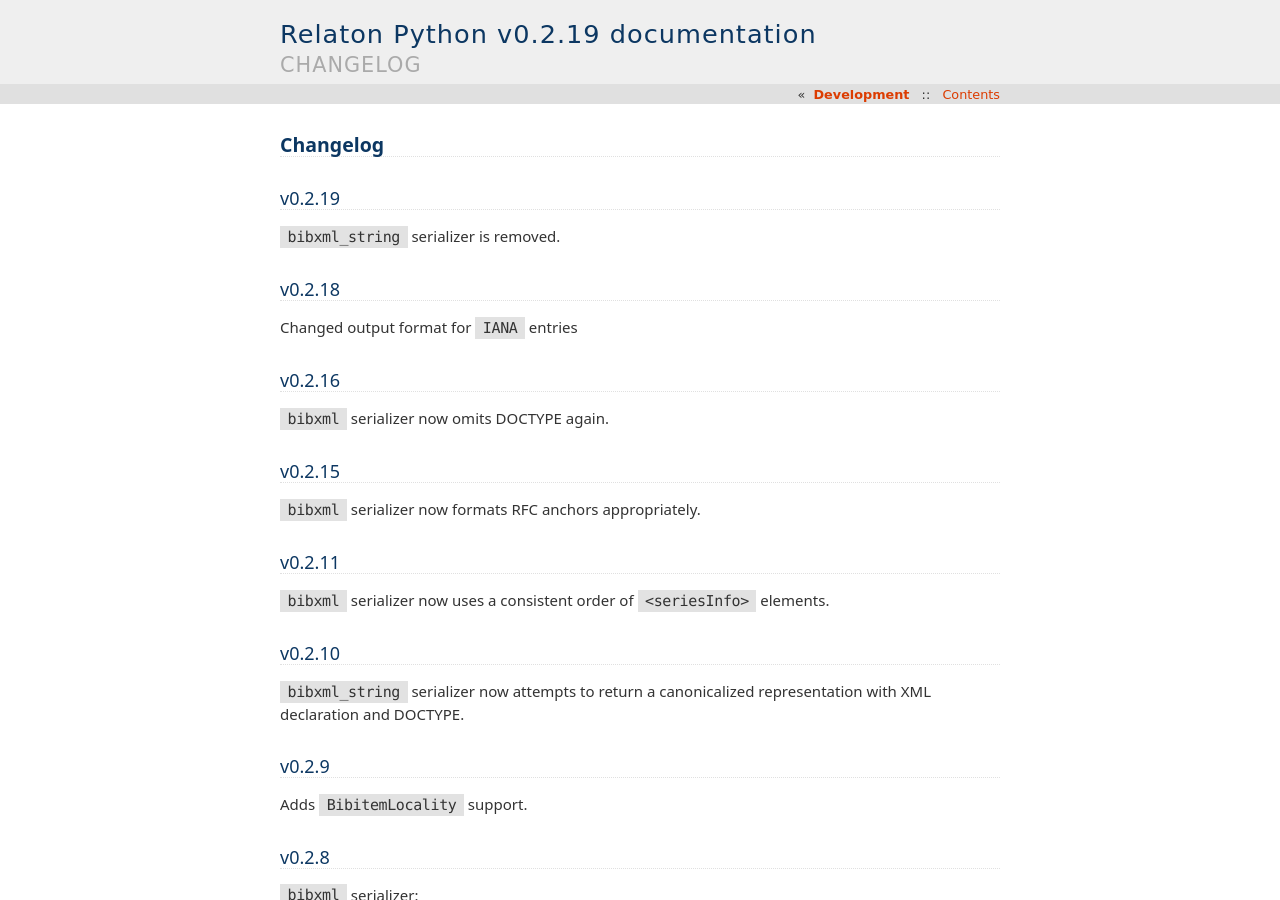
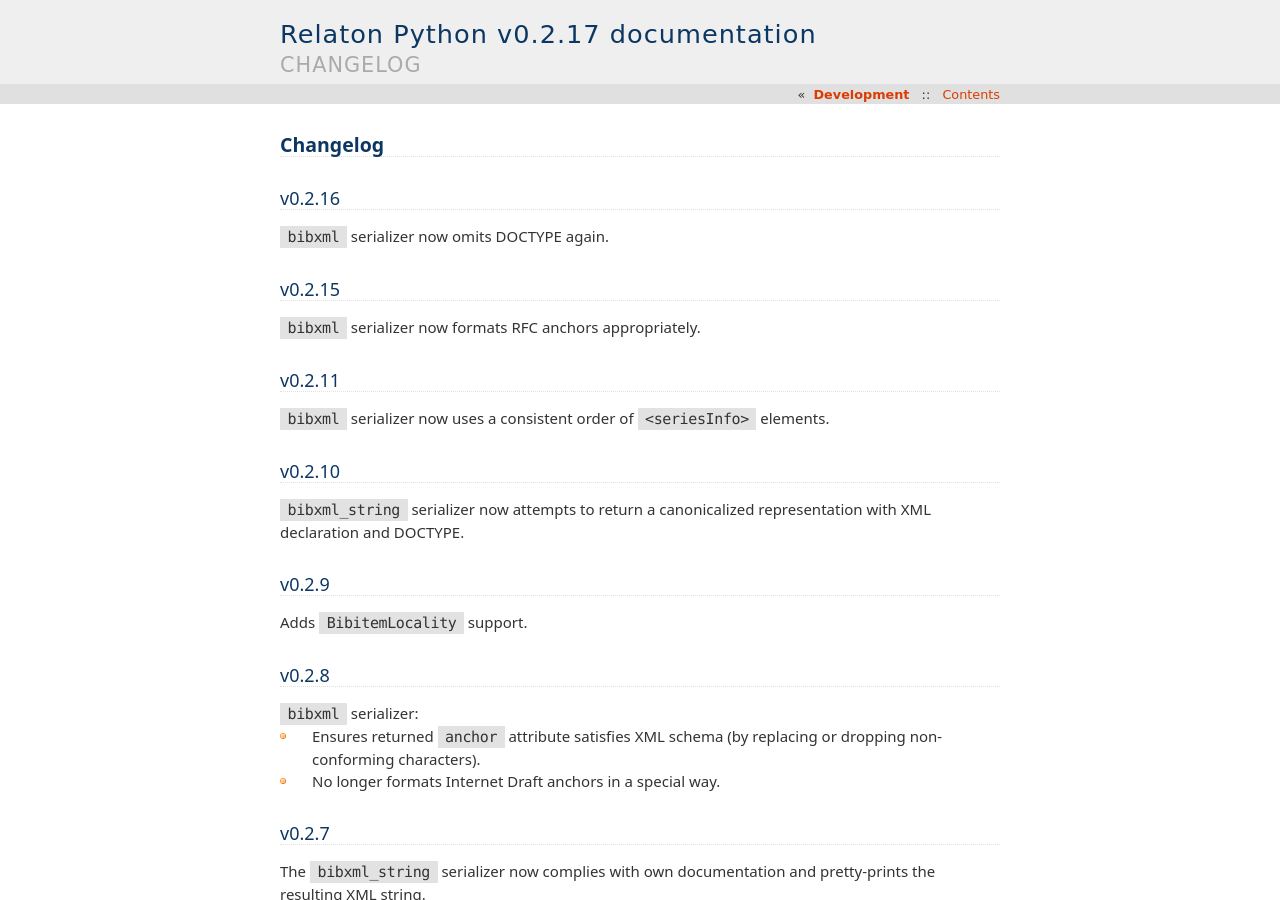
Before and after one commit to relaton/relaton-py, a Sphinx documentation site: the page built from docs/changelog.rst, in a window 1280 px wide and 900 px high. Built offline with Sphinx 7.4.7, drawn with Linux system fonts in a browser that asks for light colours.

Commit message:
chore: rollback version update

```diff
--- a/docs/changelog.rst
+++ b/docs/changelog.rst
@@ -1,16 +1,6 @@
 =========
 Changelog
 =========
-
-v0.2.19
-=======
-
-``bibxml_string`` serializer is removed.
-
-v0.2.18
-=======
-
-Changed output format for ``IANA`` entries
 
 v0.2.16
 =======
--- a/relaton/__init__.py
+++ b/relaton/__init__.py
@@ -1 +1 @@
-__version__ = '0.2.19'
+__version__ = '0.2.17'
```
